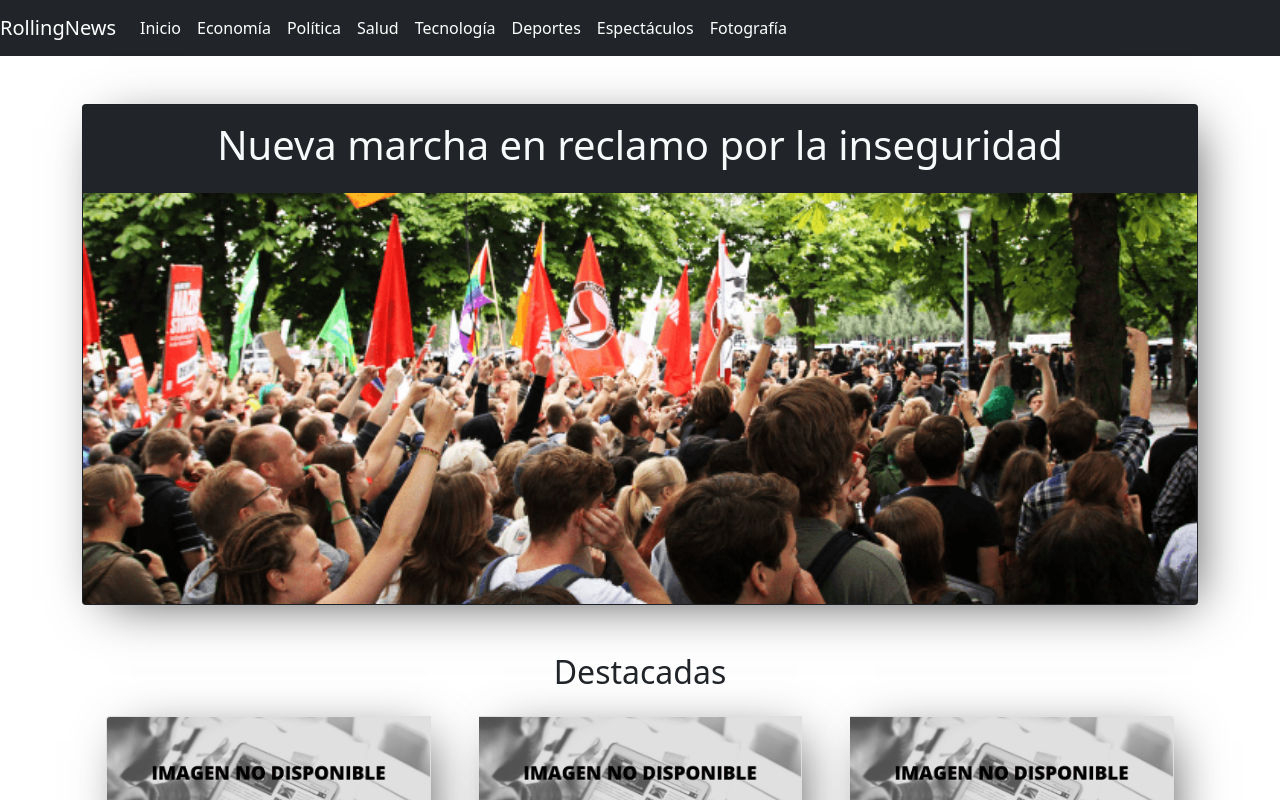
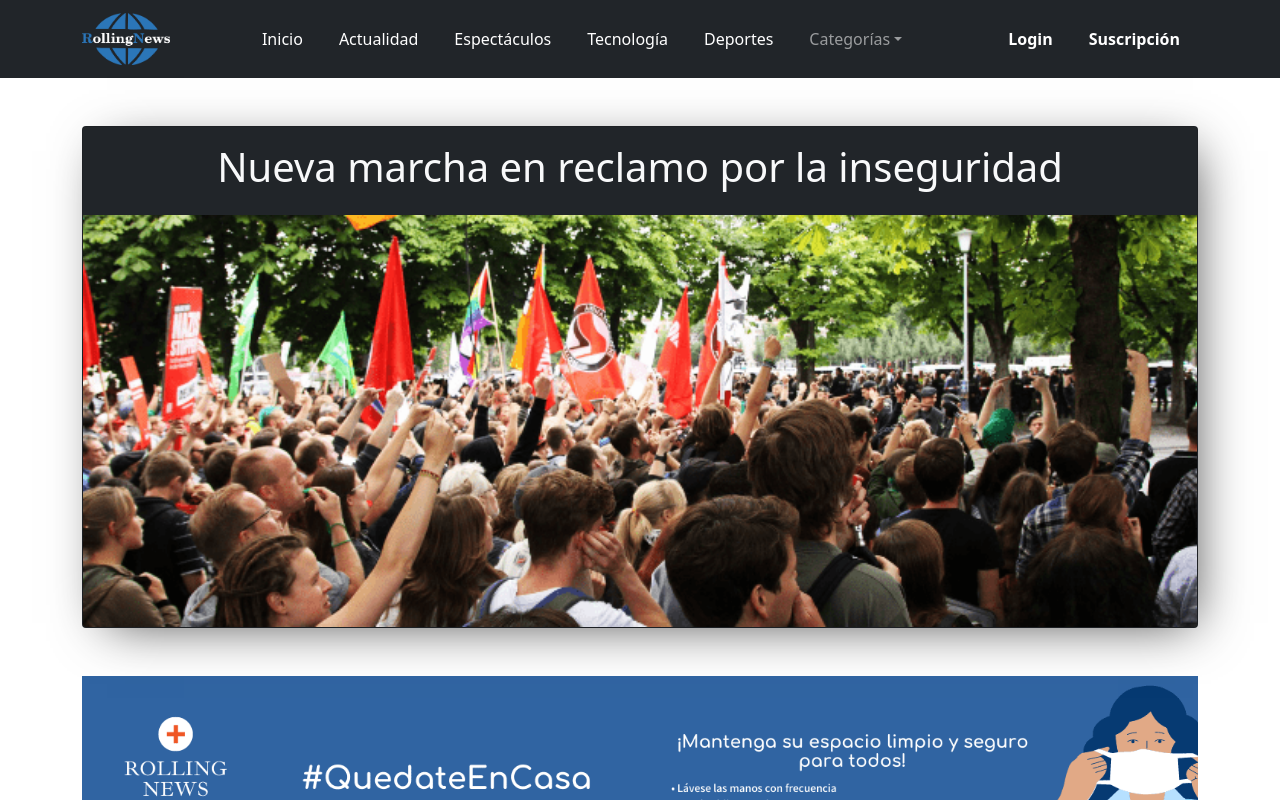
Before and after one commit to emilioh93/rollingnew.github.io, a React (Create React App) app: page / in a window 1280 px wide. Shown: the top 800 px of the page. Built offline with nearby package versions, Linux system fonts and the light colour scheme.

Commit message:
se agregó requisitos mínimos al navbar

```diff
--- a/src/App.css
+++ b/src/App.css
@@ -1,3 +1,21 @@
+/* EMPIEZA NAVBAR */
+
+.logo {
+    width: 60%;
+}
+
+.nav-link {
+    margin: 0px 10px;
+}
+
+.margenIzq {
+    margin-left: 70px;
+}
+
+
+/* TERMINA NAVBAR */
+
+
 /* EMPIEZA PRINCIPAL */
 
 .sombra {
@@ -36,3 +54,15 @@
 .verde {
     background-color: green;
 }
+
+
+/* MEDIA QUERIES */
+
+
+/* TELÉFONOS Y MÁS PEQUEÑOS*/
+
+@media (max-width: 767.98px) {
+    .margenIzq {
+        margin: 0%;
+    }
+}
--- a/src/App.js
+++ b/src/App.js
@@ -5,7 +5,7 @@ import Inicio from "./components/Inicio";
 import Navegacion from "./components/common/Navegacion";
 import Footer from "./components/common/Footer";
 import Principal from "./components/Principal";
-import Seccion from "./components/Seccion";
+import Categoria from "./components/Categoria";
 import Covid from "./components/Covid";
 
 function App() {
@@ -16,11 +16,10 @@ function App() {
         <Route exact path="/">
           <Inicio></Inicio>
           <Principal></Principal>
-          <Seccion titulo="Destacadas"></Seccion>
           <Covid></Covid>
-          <Seccion titulo="Economía"></Seccion>
-          <Seccion titulo="Política"></Seccion>
-          <Seccion titulo="Salud"></Seccion>
+          <Categoria titulo="Economía"></Categoria>
+          <Categoria titulo="Política"></Categoria>
+          <Categoria titulo="Salud"></Categoria>
         </Route>
       </Switch>
       <Footer></Footer>
--- a/src/components/common/Navegacion.js
+++ b/src/components/common/Navegacion.js
@@ -1,24 +1,52 @@
 import React from "react";
-import {Navbar, Nav} from 'react-bootstrap';
-import {NavLink} from 'react-router-dom';
+import { Navbar, Nav, Container, NavDropdown } from "react-bootstrap";
+import { NavLink } from "react-router-dom";
+import logo from "../common/LogoRollingNews.png";
 
 const Navegacion = () => {
   return (
-    <Navbar bg="dark" expand="lg" variant='dark'>
-      <Navbar.Brand href="#home">RollingNews</Navbar.Brand>
-      <Navbar.Toggle aria-controls="basic-navbar-nav" />
-      <Navbar.Collapse id="basic-navbar-nav">
-        <Nav className="mr-auto">
-          <NavLink exact={true} to='/' className='nav-link'>Inicio</NavLink>
-          <NavLink exact={true} to='' className='nav-link'>Economía</NavLink>
-          <NavLink exact={true} to='' className='nav-link'>Política</NavLink>
-          <NavLink exact={true} to='' className='nav-link'>Salud</NavLink>
-          <NavLink exact={true} to='' className='nav-link'>Tecnología</NavLink>
-          <NavLink exact={true} to='' className='nav-link'>Deportes</NavLink>
-          <NavLink exact={true} to='' className='nav-link'>Espectáculos</NavLink>
-          <NavLink exact={true} to='' className='nav-link'>Fotografía</NavLink>
-        </Nav>
-      </Navbar.Collapse>
+    <Navbar bg="dark" expand="lg" variant="dark">
+      <Container>
+        <Navbar.Brand href="#home">
+          <img className="logo" src={logo} alt="" />
+        </Navbar.Brand>
+        <Navbar.Toggle aria-controls="basic-navbar-nav" />
+        <Navbar.Collapse id="basic-navbar-nav">
+          <Nav className="mr-auto">
+            <NavLink exact={true} to="/" className="nav-link">
+              Inicio
+            </NavLink>
+            <NavLink exact={true} to="" className="nav-link">
+              Actualidad
+            </NavLink>
+            <NavLink exact={true} to="" className="nav-link">
+              Espectáculos
+            </NavLink>
+            <NavLink exact={true} to="" className="nav-link">
+              Tecnología
+            </NavLink>
+            <NavLink exact={true} to="" className="nav-link">
+              Deportes
+            </NavLink>
+            {/* Otras categorías */}
+            <NavDropdown title="Categorías" id="basic-nav-dropdown">
+              <NavDropdown.Item href="#action/3.1">Salud</NavDropdown.Item>
+              <NavDropdown.Item href="#action/3.2">Fotografía</NavDropdown.Item>
+              <NavDropdown.Item href="#action/3.3">Something</NavDropdown.Item>
+              <NavDropdown.Divider />
+              <NavDropdown.Item href="#action/3.4">
+                Separated link
+              </NavDropdown.Item>
+            </NavDropdown>
+              <NavLink exact={true} to="" className="nav-link ">
+                <strong className="margenIzq">Login</strong>
+              </NavLink>
+              <NavLink exact={true} to="" className="nav-link">
+                <strong>Suscripción</strong>
+              </NavLink>
+          </Nav>
+        </Navbar.Collapse>
+      </Container>
     </Navbar>
   );
 };
```
Also changed, not shown: src/components/Noticia.js (added, +11 -0 lines), public/RollingNewsLogo.jpeg (deleted), src/components/Categoria.js (renamed from src/components/Seccion.js), src/components/common/LogoRollingNews.png (added).
